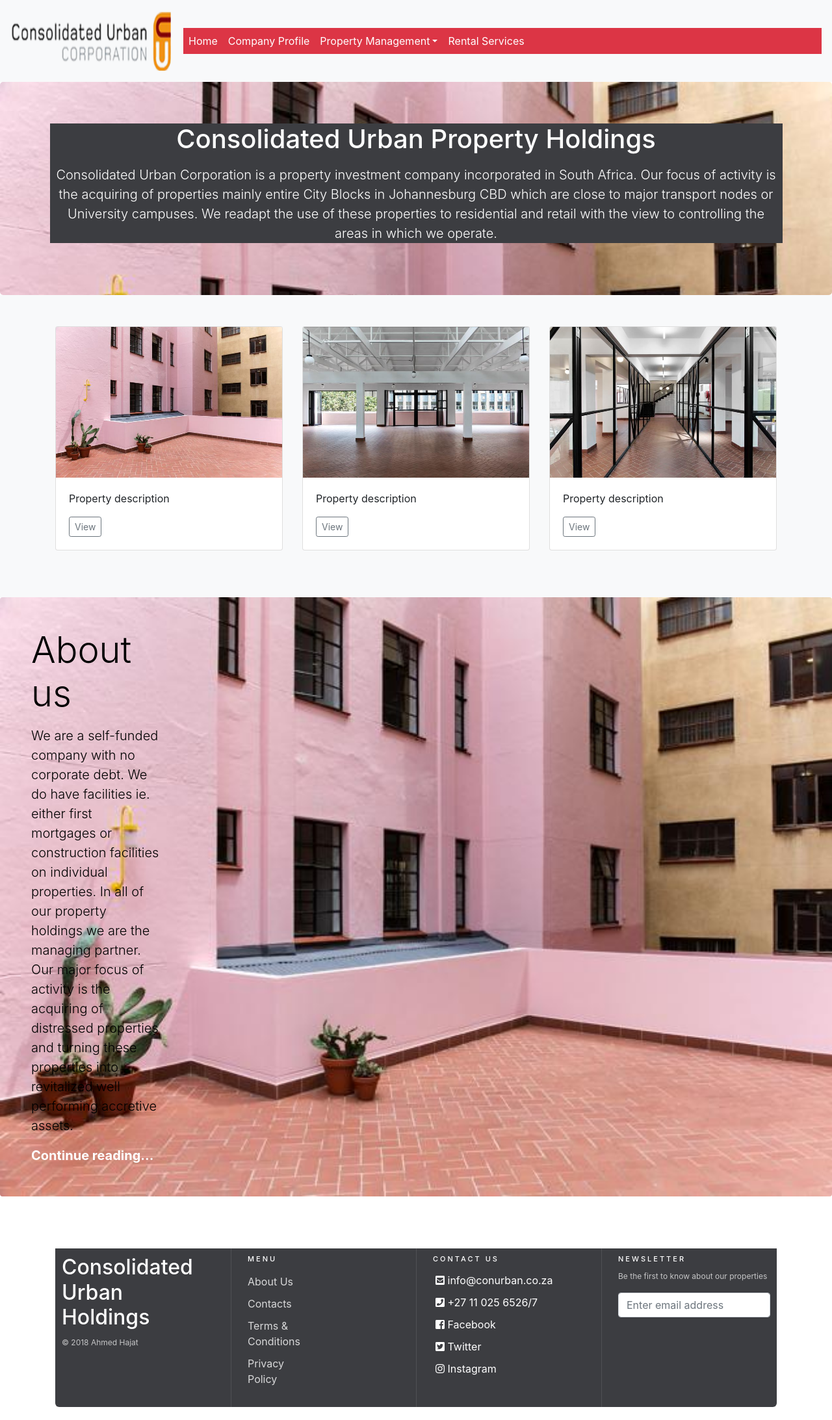
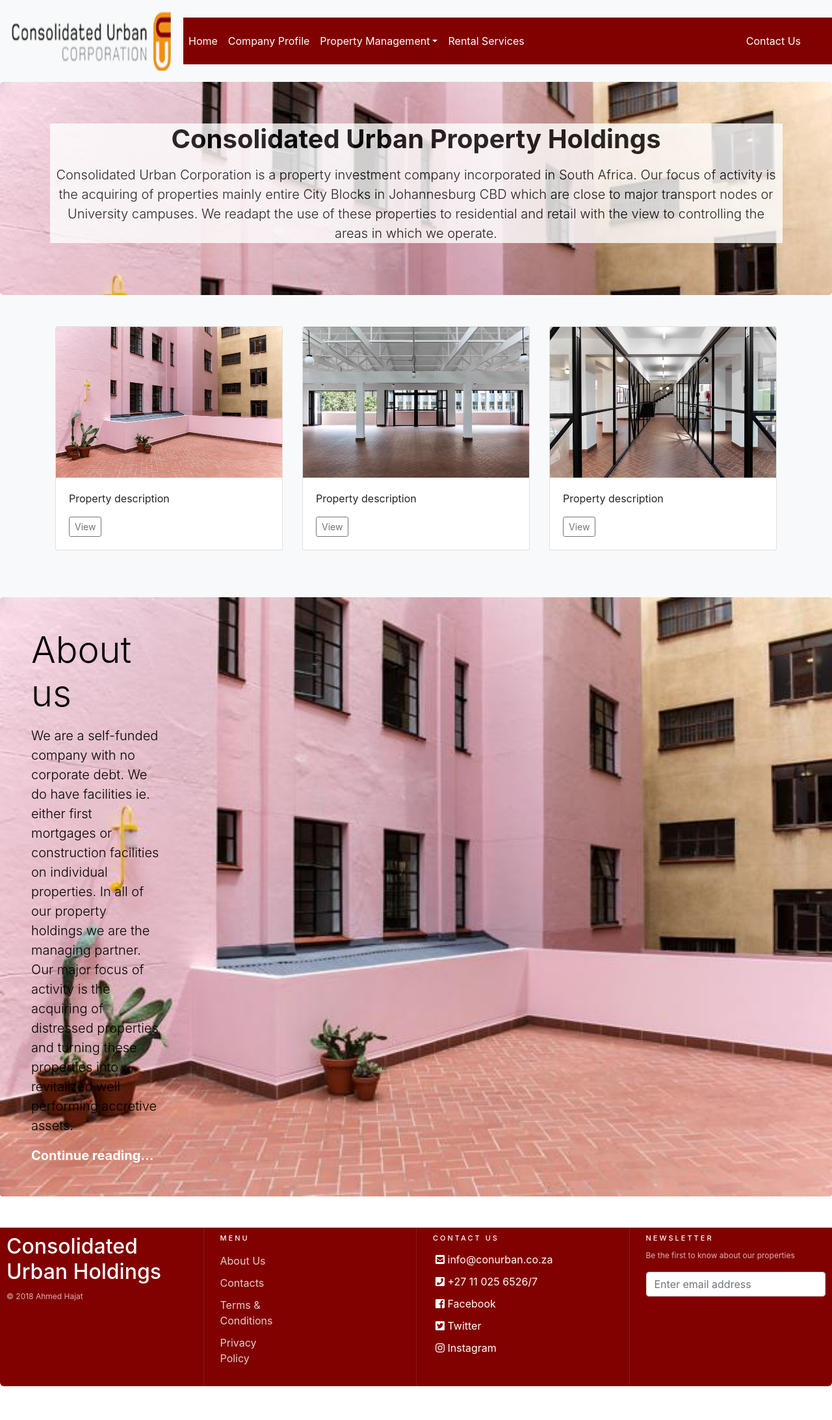
Before and after one commit to AhmedH14/conurban, a plain HTML site: page index.html in a window 1280 px wide. Shown: the whole page at 65% size. After the commit the page ends 2153 px from the top, so only its background shows below. Drawn offline with nearby package versions, Linux system fonts and the light colour scheme.

Commit message:
redupdate

```diff
--- a/index.html
+++ b/index.html
@@ -27,24 +27,30 @@
       <button class="navbar-toggler" type="button" data-toggle="collapse" data-target="#navbarsExample03" aria-controls="navbarsExample03" aria-expanded="false" aria-label="Toggle navigation">
               <span class="navbar-toggler-icon"></span>
             </button>
-      <div class="collapse navbar-collapse bg-danger align-items-right" id="navbarsExample03">
+      <div class="collapse navbar-collapse bg-cu" id="navbarsExample03">
         <ul class="navbar-nav mr-auto">
           <li class="nav-item active">
-            <a class="nav-link" href="#">Home <span class="sr-only">(current)</span></a>
+            <a class="nav-link" href="#home">Home <span class="sr-only">(current)</span></a>
           </li>
-          <li class="nav-item">
+          <li class="nav-item active">
             <a class="nav-link" href="#">Company Profile</a>
           </li>
-          <li class="nav-item dropdown">
+          <li class="nav-item active dropdown">
             <a class="nav-link dropdown-toggle" id="dropdown03" data-toggle="dropdown" aria-haspopup="true" aria-expanded="false">Property Management</a>
-            <div class="dropdown-menu bg-danger ddw" aria-labelledby="dropdown03">
+            <div class="dropdown-menu bg-cu ddw" aria-labelledby="dropdown03">
               <a class="dropdown-item" href="http://www.conurban.co.za/index.php?option=com_content&view=article&id=87&Itemid=181">Property Management</a>
               <a class="dropdown-item" href="http://www.conurban.co.za/index.php?option=com_content&view=article&id=92&Itemid=193">Financial Administration Management</a>
               <a class="dropdown-item" href="http://www.conurban.co.za/index.php?option=com_content&view=article&id=93&Itemid=195">What We Offer</a>
             </div>
           </li>
-          <li class="nav-item">
+          <li class="nav-item active">
             <a class="nav-link" href="#">Rental Services</a>
+          </li>
+        </ul>
+
+        <ul class="nav-link my-2 my-lg-0">
+          <li class="nav-link">
+           <a class="nav-link" href="#contact"> Contact Us </a>
           </li>
         </ul>
       </div>
@@ -54,7 +60,7 @@
   <main role="main">
 
     <section class="jumbotron jumbotron-bgi">
-      <div class="container cutextblock text-center">
+      <div id="home" class="container cutextblock text-center">
         <h1 class="jumbotron-heading">Consolidated Urban Property Holdings</h1>
         <p class="lead my-3 text-black">Consolidated Urban Corporation is a property investment company incorporated in South Africa. Our focus of activity is the acquiring of properties mainly entire City Blocks in Johannesburg CBD which are close to major transport nodes or University
           campuses. We readapt the use of these properties to residential and retail with the view to controlling the areas in which we operate.</p>
@@ -118,8 +124,7 @@
 
   </main>
 
-  <div class="container">
-    <section style="height:80px;"></section>
+  <div class="fm">
     <div class="row" style="text-align:center;">
 
     </div>
@@ -151,7 +156,7 @@
           </div>
         </div>
         <div class="col-md-3 footer-social animated fadeInDown">
-          <h4>Contact Us</h4>
+          <h4 id="contact">Contact Us</h4>
           <ul>
             <li><a href="mailto: info@conurban.co.za"><i class="fas fa-envelope-square"></i> info@conurban.co.za</a></li>
             <li><a href="#"><i class="fas fa-phone-square"></i> +27 11 025 6526/7</a></li>
--- a/style.css
+++ b/style.css
@@ -1,3 +1,11 @@
+.navbar {
+  padding-right: 0px;
+}
+
+.bg-cu {
+  background-color: #810000;
+}
+
 .jumbotron-bgi {
   background: url("images/99Juta6.jpg");
   background-size: cover;
@@ -7,18 +15,28 @@
 }
 
 .cutextblock {
-    background-color: #3c3d41;
-    color: white;
+    background-color: #ffffff;
+    opacity: 0.8;
+    color: black;
     width: 1127px;
     padding-left: 0px;
     padding-right: 0px;
+}
+
+.jumbotron-heading {
+  font-weight: bold;
+  opacity: 1;
 }
 
 .dropdown-item {
   color: white;
 }
 
-.navbar-dark .navbar-nav .nav-link {
+.nav-link {
+  color: white;
+}
+
+.navbar-dark .navbar-nav .nav-link .mr-sm-2 {
   color: white;
 }
 
@@ -37,9 +55,12 @@
   margin-bottom: 0;
 }
 
+.fm {
+  margin-top: 48px;
+}
 
 .footer-bs {
-  background-color: #3c3d41;
+  background-color: #810000;
 	color: rgba(255,255,255,1.00);
 	margin-bottom: 20px;
 	border-bottom-right-radius: 6px;
```
